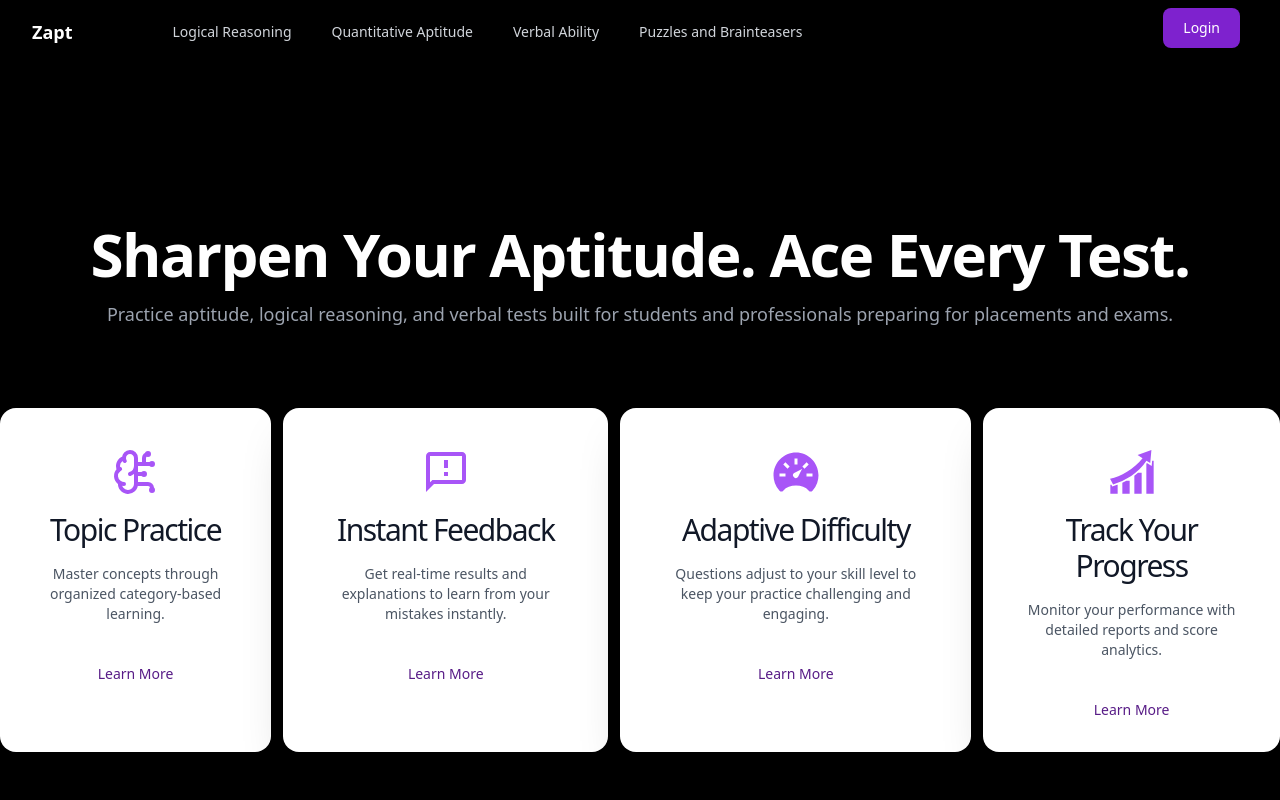
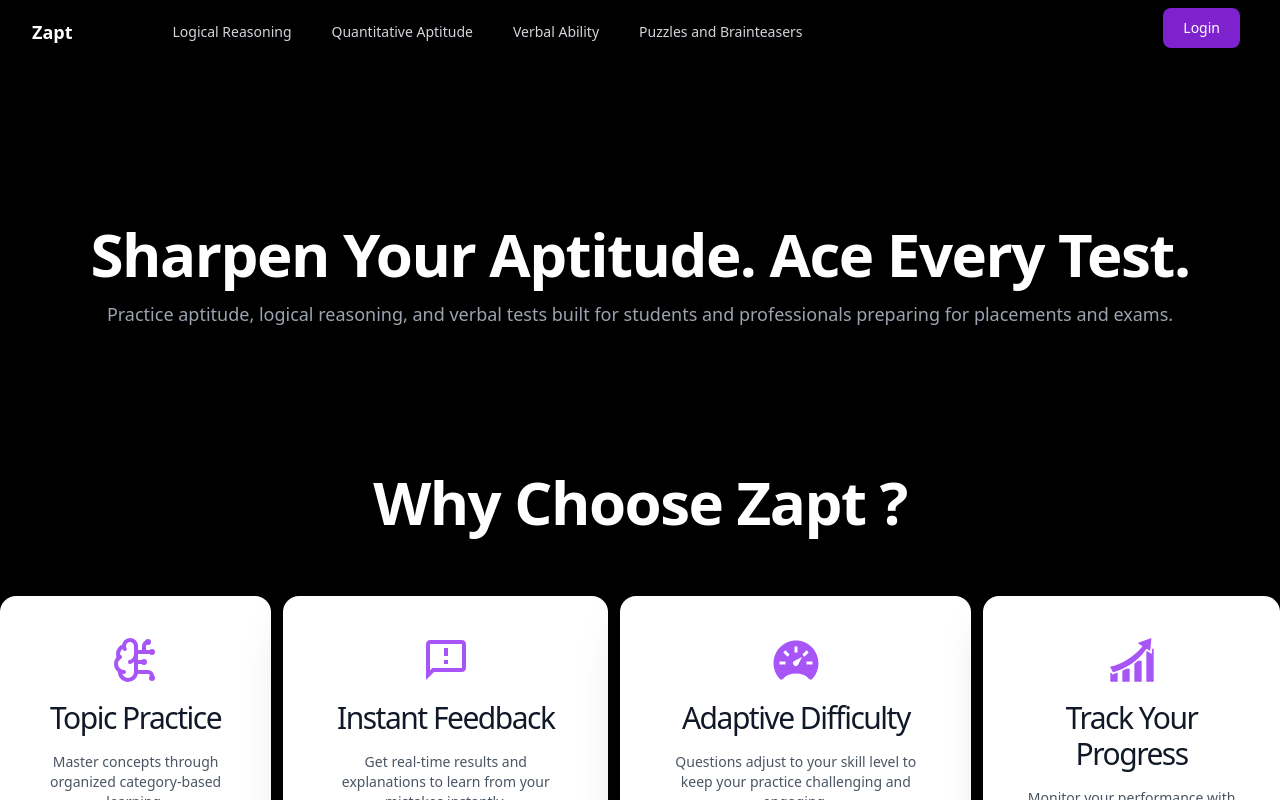
Before and after one commit to Ayush201738982361/zapt, a React (Vite) app in the folder client/: page / in a window 1280 px wide. Shown: the top 800 px of the page. Built offline with nearby package versions, Linux system fonts and the light colour scheme.

Commit message:
Added heading text

```diff
--- a/client/src/Components/Cards.jsx
+++ b/client/src/Components/Cards.jsx
@@ -31,6 +31,12 @@ const card = [
 
 function Card() {
   return (
+    <>
+      <section className="flex flex-col items-center justify-center bg-black text-center py-16">
+        <h3 className="text-4xl sm:text-6xl font-extrabold text-white tracking-tight">
+          Why Choose Zapt ?
+        </h3>
+      </section>
       <div className="flex gap-3 flex-row">
         {card.map((x, i) => {
           return (
@@ -46,7 +52,9 @@ function Card() {
                       <h2 className="text-lg font-medium tracking-tighter text-gray-900 lg:text-3xl">
                         {x.heading}
                       </h2>
-                    <p className="mt-4 text-gray-600 text-sm">{x.subheading}</p>
+                      <p className="mt-4 text-gray-600 text-sm">
+                        {x.subheading}
+                      </p>
                     </div>
                   </div>
                 </div>
@@ -60,6 +68,7 @@ function Card() {
           );
         })}
       </div>
+    </>
   );
 }
 export default Card;
```
Lines whose indentation alone changed are shown as unchanged.
